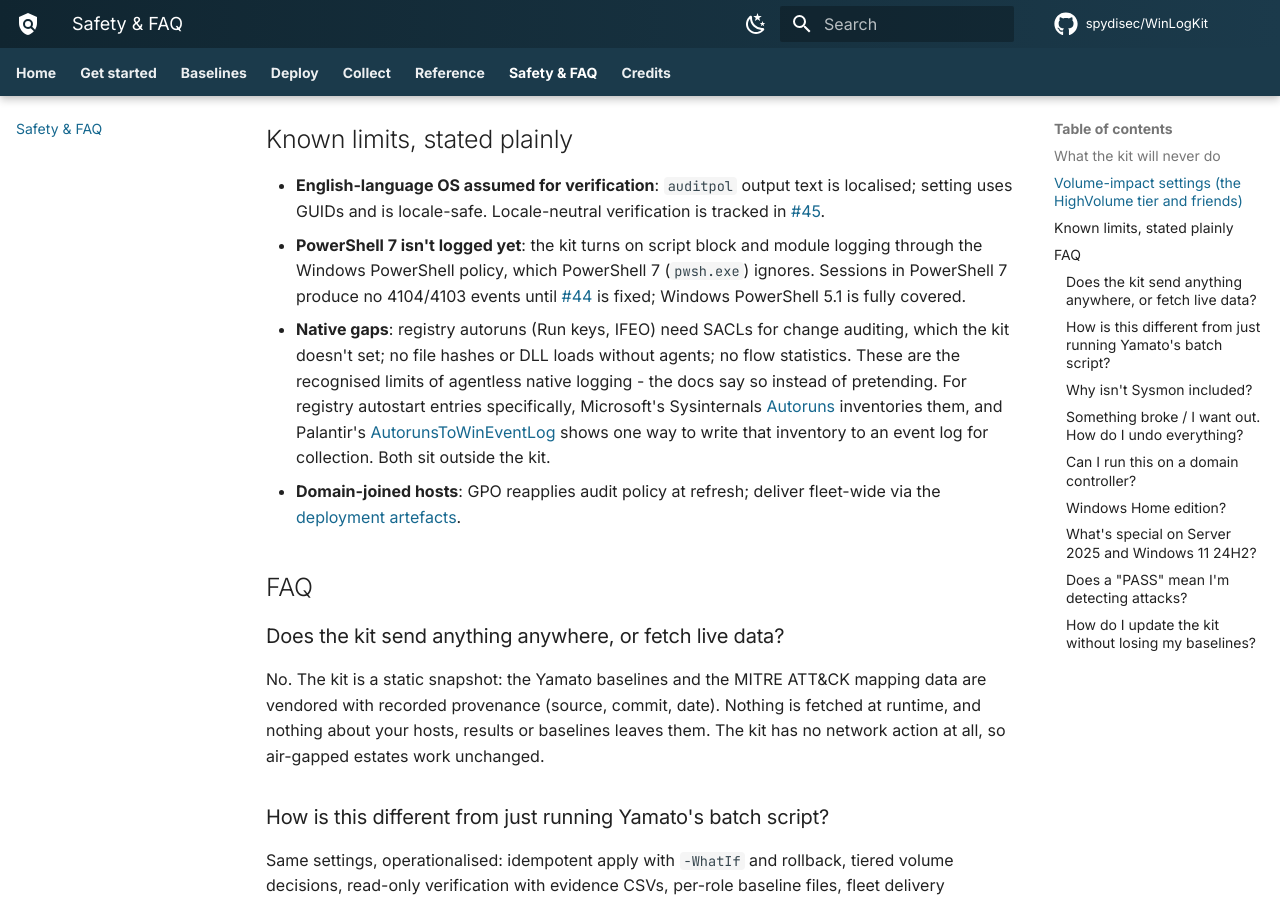
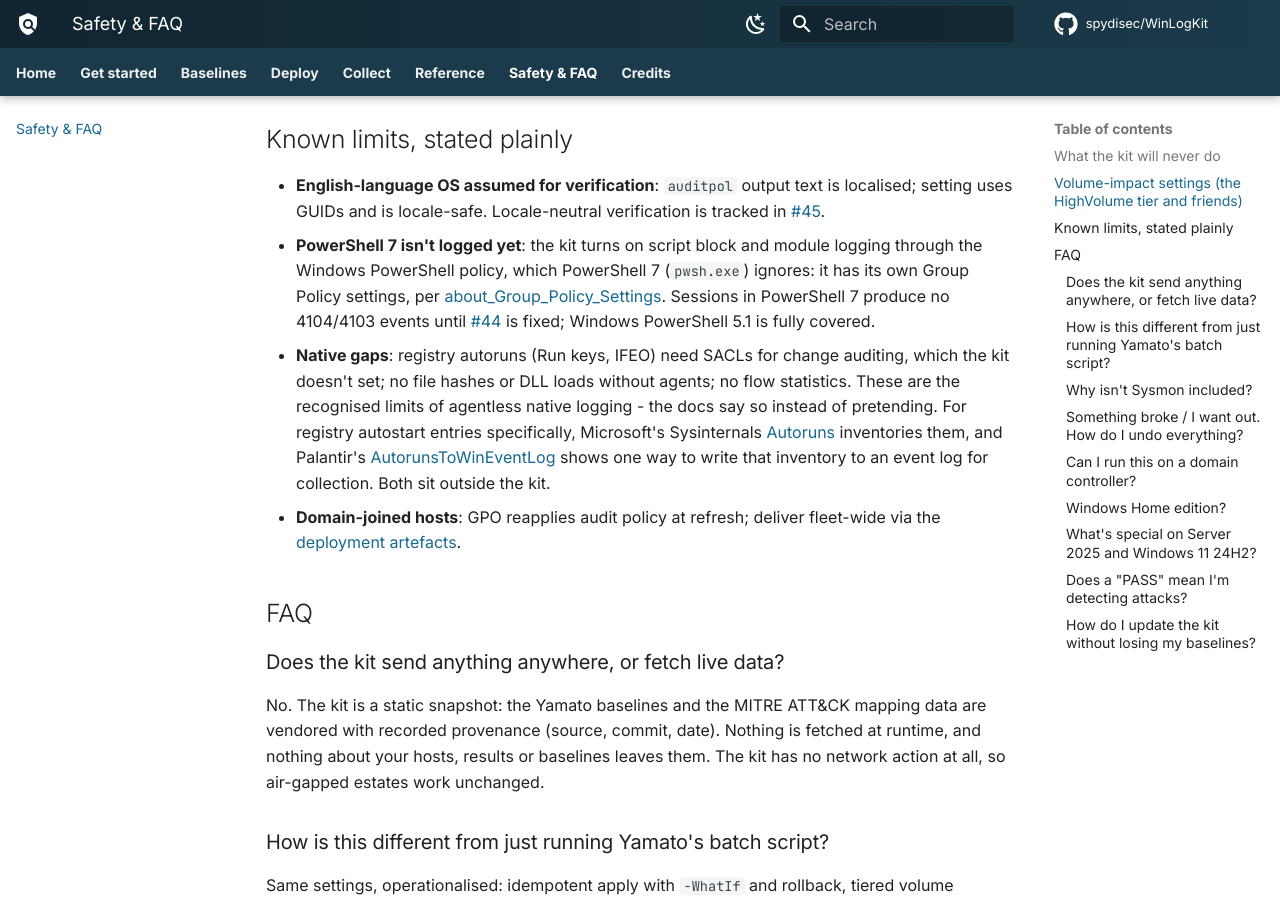
Before and after one commit to spydisec/WinLogKit, an MkDocs documentation site: the page built from docs/safety.md, in a window 1280 px wide and 900 px high, scrolled down 1556 px. Built offline with MkDocs 1.6.1 and Material for MkDocs 9.7.7, drawn with Linux system fonts in a browser that asks for light colours; comment, search, counter and statistics services are not loaded.

Commit message:
Safety: cite Microsoft for PowerShell 7's separate logging policy (CodeRabbit)
Co-Authored-By: Claude Opus 5.5 <noreply@anthropic.com>

```diff
--- a/docs/safety.md
+++ b/docs/safety.md
@@ -42,7 +42,8 @@ decision.
   verification is tracked in [#45](https://github.com/spydisec/WinLogKit/issues/45).
 - **PowerShell 7 isn't logged yet**: the kit turns on script block and
   module logging through the Windows PowerShell policy, which PowerShell 7
-  (`pwsh.exe`) ignores. Sessions in PowerShell 7 produce no 4104/4103
+  (`pwsh.exe`) ignores: it has its own Group Policy settings, per
+  [about_Group_Policy_Settings](https://learn.microsoft.com/powershell/module/microsoft.powershell.core/about/about_group_policy_settings). Sessions in PowerShell 7 produce no 4104/4103
   events until [#44](https://github.com/spydisec/WinLogKit/issues/44) is fixed; Windows PowerShell 5.1 is fully
   covered.
 - **Native gaps**: registry autoruns (Run keys, IFEO) need SACLs for change
```
